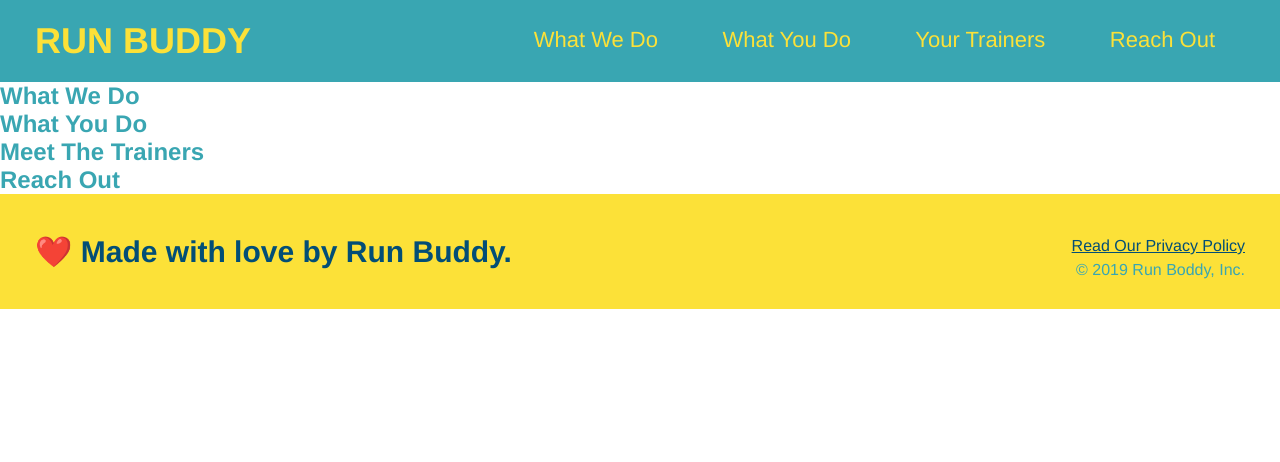
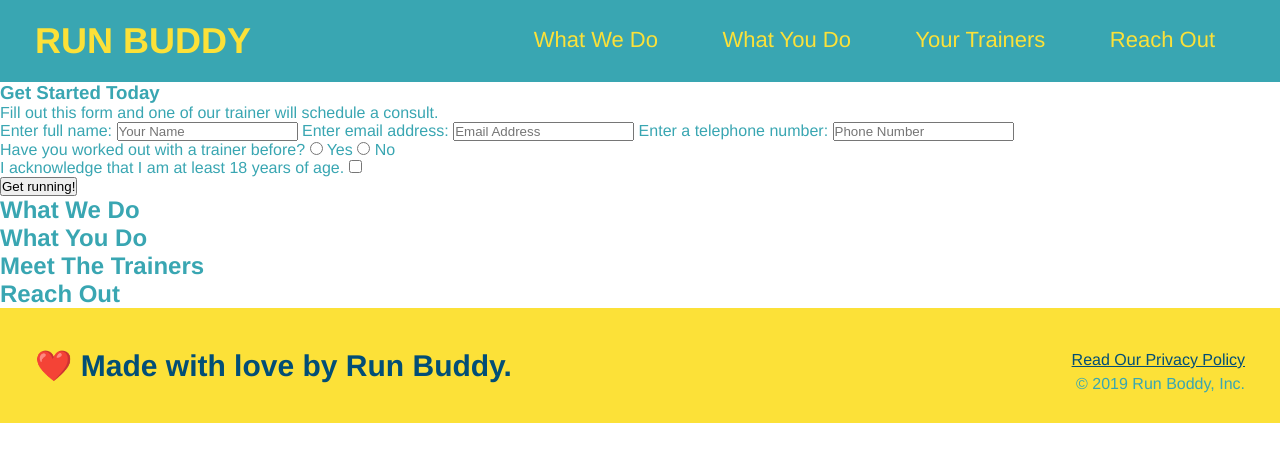
Before and after one commit to jcgcristel/run-buddy, a plain HTML site: page index.html in a window 1280 px wide. Drawn offline with Linux system fonts and the light colour scheme.

Commit message:
Added CTA

```diff
--- a/index.html
+++ b/index.html
@@ -38,7 +38,40 @@
 
     <!-- hero/jumbotron -->
     <section>
+        <div>
+            <h3>Get Started Today</h3>
 
+            <p>Fill out this form and one of our trainer will schedule a consult.</p>
+
+            <form>
+                <!-- Name -->
+                <label for="name">Enter full name:</label>
+                <input type="text" placeholder="Your Name" name="name" id="name"/>
+
+                <label for="email">Enter email address:</label>
+                <input type="email" placeholder="Email Address" name="email" id="email"/>
+
+                <label for="phone">Enter a telephone number:</label>
+                <input type="phone" placeholder="Phone Number" name="phone" id="phone"/>
+
+                <p>
+                    Have you worked out with a trainer before?
+                    <input type="radio" name="trainer-confirm" id="trainer-yes"/>
+                    <label for="trainer-yes">Yes</label>
+                    <input type="radio" name="trainer-confirm" id="trainer-no"/>
+                    <label for="trainer-yes">No</label>
+                </p>
+                <p>
+                    <label for="checkbox">
+                        I acknowledge that I am at least 18 years of age.
+                    </label>
+                    <input type="checkbox" name="age-confirm" id="checkbox"/>
+                </p>
+                <button type="submit">
+                    Get running!
+                </button>
+            </form>
+        </div>
     </section>
 
     <!-- "what we do" section -->
```
